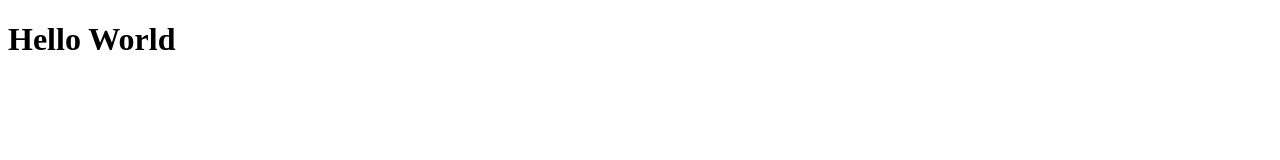
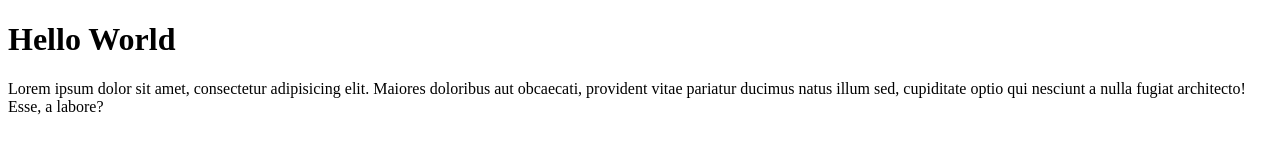
Before and after one commit to rizkyrad24/wpu-git-test, a plain HTML site: page index.html in a window 1280 px wide. Drawn offline with Linux system fonts and the light colour scheme.

Commit message:
Menambahkan paragraf

```diff
--- a/index.html
+++ b/index.html
@@ -5,5 +5,6 @@
 </head>
 <body>
     <h1>Hello World</h1>
+    <p>Lorem ipsum dolor sit amet, consectetur adipisicing elit. Maiores doloribus aut obcaecati, provident vitae pariatur ducimus natus illum sed, cupiditate optio qui nesciunt a nulla fugiat architecto! Esse, a labore?</p>
 </body>
 </html>
```
